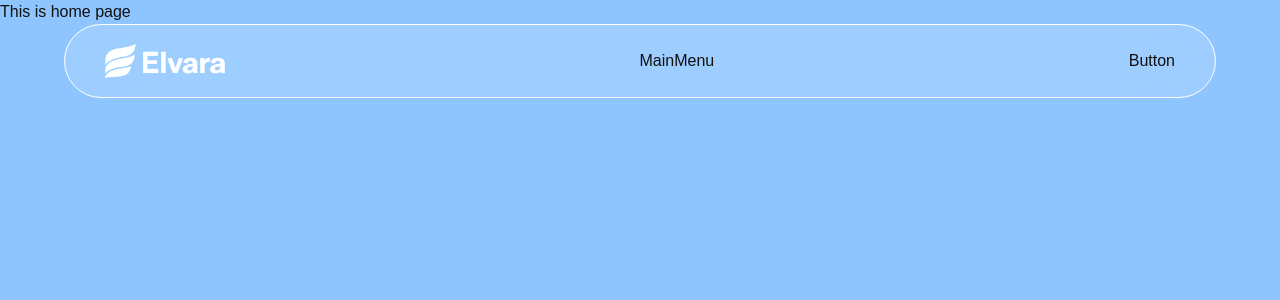
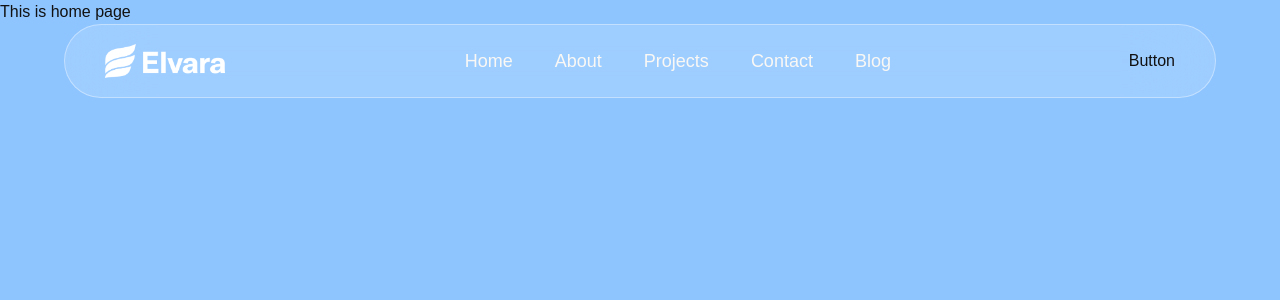
Before and after one commit to dipanjonroy/elvara-spaces, a Next.js app: page / in a window 1280 px wide. Shown: the top 300 px of the page. Built offline with nearby package versions, Linux system fonts and the light colour scheme; a web font is replaced by a local one.

Commit message:
Feat: Mainmenu added to the header section

```diff
--- a/app/globals.css
+++ b/app/globals.css
@@ -5,7 +5,7 @@
   --foreground: #2A2A2A;
   --text-color: #111111;
   --accent-color: #a25925;
-  --white-border:#ffffff;
+  --white-border:#ffffff62;
 }
 
 body {
--- a/components/layout/Header.tsx
+++ b/components/layout/Header.tsx
@@ -1,3 +1,4 @@
+import MainMenu from "../navigation/MainMenu"
 import Logo from "../ui/Logo"
 
 export default function Header() {
@@ -7,7 +8,7 @@ export default function Header() {
         <div className="w-full px-10 py-4 bg-white/15 backdrop-blur-2xl rounded-full border border-(--white-border)">
           <div className="w-full flex items-center justify-between">
             <Logo/>
-            <div>MainMenu</div>
+            <MainMenu/>
             <div>Button</div>
           </div>
         </div>
--- /dev/null
+++ b/components/navigation/MainMenu.tsx
@@ -0,0 +1,19 @@
+import { menus } from "@/lib/menus";
+import Link from "next/link";
+
+export default function MainMenu() {
+  return (
+    <nav>
+      <ul className="flex items-center gap-10 text-base xl:text-lg text-(--background) ">
+        {menus.map((item) => (
+          <span key={item.id} className="flex items-center -space-x-1 group">
+            <span className="w-1.5 h-1.5 rounded-full bg-(--background) opacity-0 group-hover:opacity-100"/>
+            <li className="group-hover:ps-3 transition-all duration-500">
+              <Link href={item.url}>{item.name}</Link>
+            </li>
+          </span>
+        ))}
+      </ul>
+    </nav>
+  );
+}
--- /dev/null
+++ b/lib/menus.ts
@@ -0,0 +1,12 @@
+type MenuItem = {
+  id:  number;
+  name: string;
+  url: string;
+}
+export const menus: MenuItem[] = [
+  {id:1, name: "Home", url:"/"},
+  {id:2, name: "About", url:"/"},
+  {id:3, name: "Projects", url:"/"},
+  {id:4, name: "Contact", url:"/"},
+  {id:5, name: "Blog", url:"/"},
+]
```
